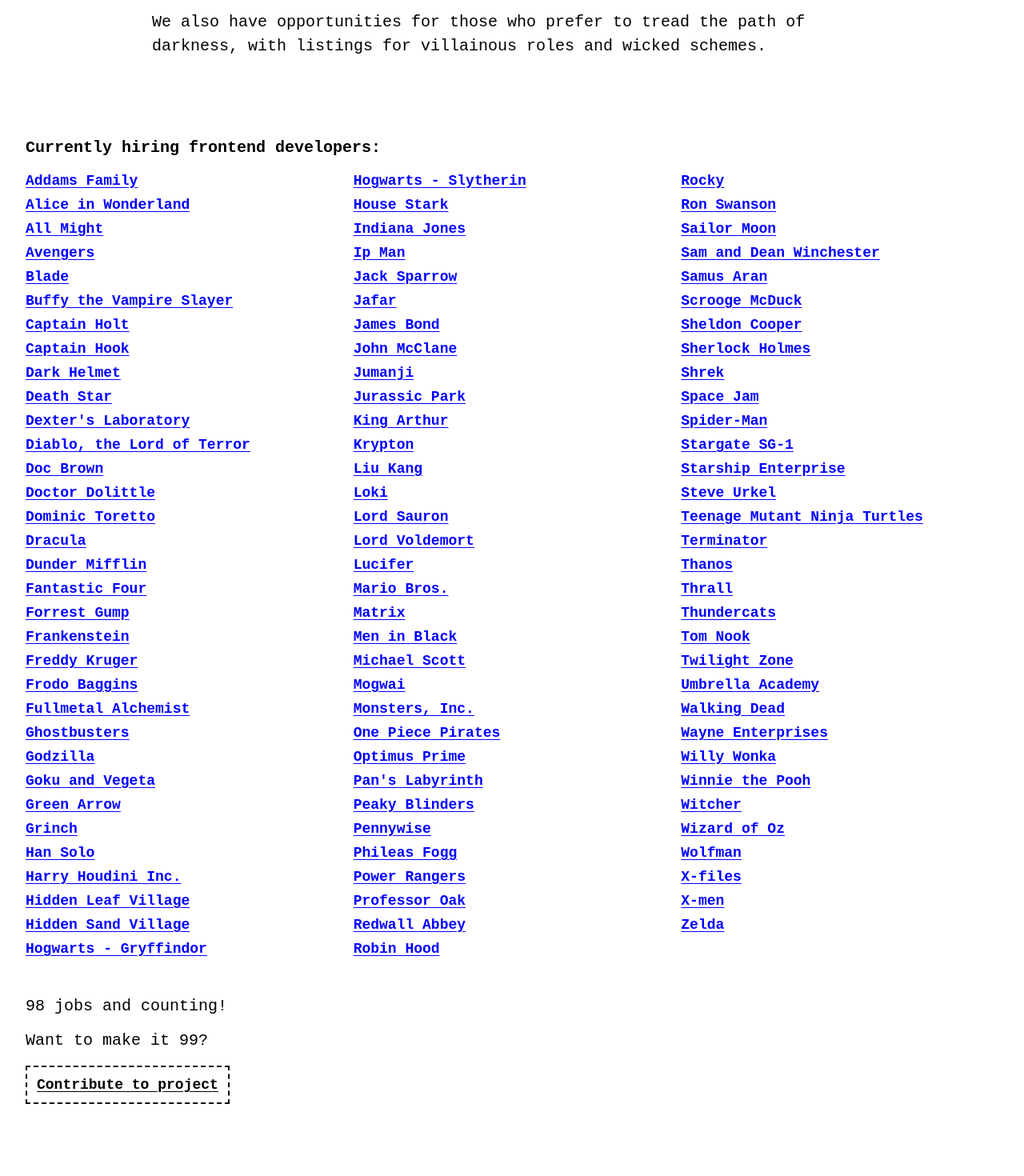
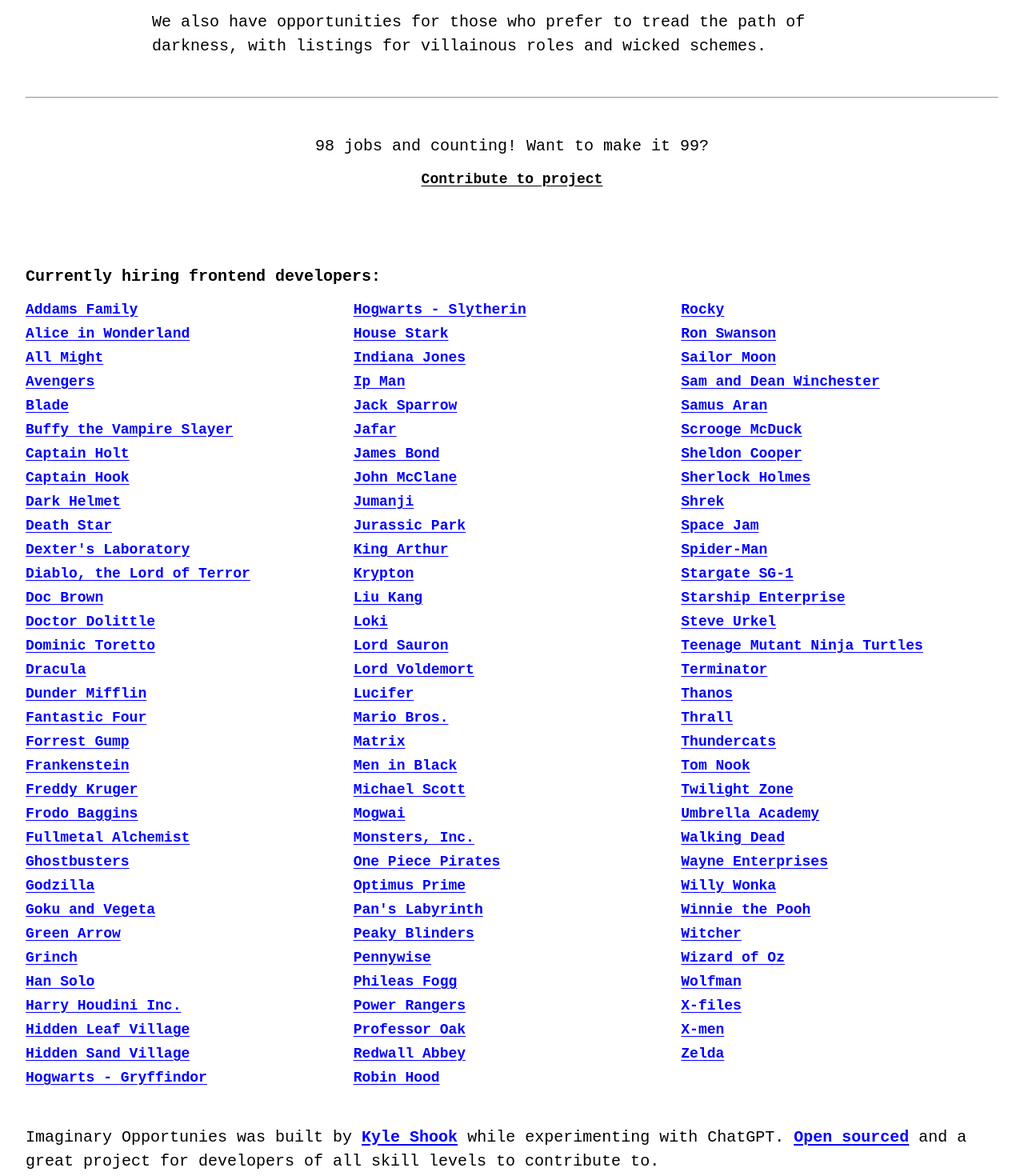
Before and after one commit to KyleShook/imaginary-opportunities, a Next.js app: page / in a window 1280 px wide. Shown: the part 420-1890 px from the top of the page at 80% size. Before the commit the page ends 1842 px from the top, so only its background shows below. Built offline with nearby package versions, Linux system fonts and the light colour scheme.

Commit message:
IMPROVE: meta images / styles / footer

```diff
--- a/pages/_app.js
+++ b/pages/_app.js
@@ -1,7 +1,46 @@
-import '../styles/globals.css'
+import "../styles/globals.css";
+import Head from "next/head";
 
 function MyApp({ Component, pageProps }) {
-  return <Component {...pageProps} />
+	return (
+		<>
+			<Head>
+				<title>Your dream job awaits</title>
+
+				<meta
+					property="og:url"
+					content="https://imaginary-opportunities.vercel.app/"
+				/>
+				<meta property="og:type" content="website" />
+				<meta property="og:title" content="Your dream job awaits." />
+				<meta
+					property="og:description"
+					content="Welcome to Imaginary Opportunities, the job board where you can find exciting and unique job openings with your favorite fictional characters."
+				/>
+				<meta property="og:image" content="../public/images/meta-image.png" />
+
+				<meta name="twitter:card" content="summary_large_image" />
+				<meta
+					property="twitter:domain"
+					content="imaginary-opportunities.vercel.app"
+				/>
+				<meta
+					property="twitter:url"
+					content="https://imaginary-opportunities.vercel.app/"
+				/>
+				<meta name="twitter:title" content="Your dream job awaits." />
+				<meta
+					name="twitter:description"
+					content="Welcome to Imaginary Opportunities, the job board where you can find exciting and unique job openings with your favorite fictional characters."
+				/>
+				<meta
+					name="twitter:image"
+					content="../public/images/meta-image.png"
+				></meta>
+			</Head>
+			<Component {...pageProps} />
+		</>
+	);
 }
 
-export default MyApp
+export default MyApp;
--- a/pages/api/hello.js
+++ /dev/null
@@ -1,5 +0,0 @@
-// Next.js API route support: https://nextjs.org/docs/api-routes/introduction
-
-export default function handler(req, res) {
-  res.status(200).json({ name: 'John Doe' })
-}
--- a/pages/index.js
+++ b/pages/index.js
@@ -1,4 +1,3 @@
-import Head from "next/head";
 import Link from "next/link";
 import { useEffect, useState } from "react";
 
@@ -35,11 +34,7 @@
 	}, []);
 
 	return (
-		<div>
-			<Head>
-				<title>Your dream job awaits</title>
-			</Head>
-
+		<>
 			<main>
 				<section className="header">
 					<h1>Imaginary Opportunities</h1>
@@ -60,6 +55,23 @@
 						We also have opportunities for those who prefer to tread the path of
 						darkness, with listings for villainous roles and wicked schemes.
 					</p>
+					<hr />
+					{jobCount && (
+						<div className="contribution-container">
+							<p>
+								{jobCount} jobs and counting! Want to make it {jobCount + 1}?
+							</p>
+
+							<a
+								href="https://github.com/KyleShook/imaginary-opportunities"
+								target="_blank"
+								rel="noreferrer"
+								className="contribute"
+							>
+								Contribute to project
+							</a>
+						</div>
+					)}
 				</section>
 				<h3>Currently hiring frontend developers:</h3>
 				<section className="job-list">
@@ -175,22 +187,31 @@
 					<Link href="/listings/frontend/dexters-lab">Dexter's Laboratory</Link>
 					<Link href="/listings/frontend/krypton">Krypton</Link>
 				</section>
-
-				{jobCount && (
-					<>
-						<p>{jobCount} jobs and counting!</p>
-						<p>Want to make it {jobCount + 1}?</p>
-					</>
-				)}
-				<a
-					href="https://github.com/KyleShook/imaginary-opportunities"
-					target="_blank"
-					rel="noreferrer"
-					className="contribute"
-				>
-					Contribute to project
-				</a>
 			</main>
-		</div>
+			<footer>
+				<p>
+					Imaginary Opportunies was built by{" "}
+					<a
+						className="footer-link"
+						href="https://www.kyleshook.com/"
+						target="_blank"
+						rel="noopener noreferrer"
+					>
+						Kyle Shook
+					</a>{" "}
+					while experimenting with ChatGPT.{" "}
+					<a
+						className="footer-link"
+						href="https://github.com/KyleShook/imaginary-opportunities"
+						target="_blank"
+						rel="noopener noreferrer"
+					>
+						Open sourced
+					</a>{" "}
+					and a great project for developers of all skill levels to contribute
+					to.
+				</p>
+			</footer>
+		</>
 	);
 }
--- a/styles/globals.css
+++ b/styles/globals.css
@@ -62,6 +62,15 @@
 	font-weight: 600;
 }
 
+hr {
+	margin: 48px auto;
+	/* max-width: 800px; */
+}
+
+footer {
+	line-height: 1.5;
+}
+
 .header {
 	margin-bottom: 100px;
 }
@@ -85,15 +94,17 @@
 	margin-bottom: 50px;
 }
 
+.contribution-container {
+	text-align: center;
+}
+
 .contribute {
 	color: black;
-	border: 2px dashed;
-	padding: 12px;
+	margin: 0 auto;
 }
 
 .contribute:hover {
 	color: blue;
-	border: 2px dashed blue;
 }
 
 .hero-copy {
@@ -108,3 +119,8 @@
 	text-align: center;
 	display: block;
 }
+
+.footer-link {
+	display: initial;
+	font-size: 20px;
+}
```
Also changed, not shown: public/images/meta-image.png (added).
